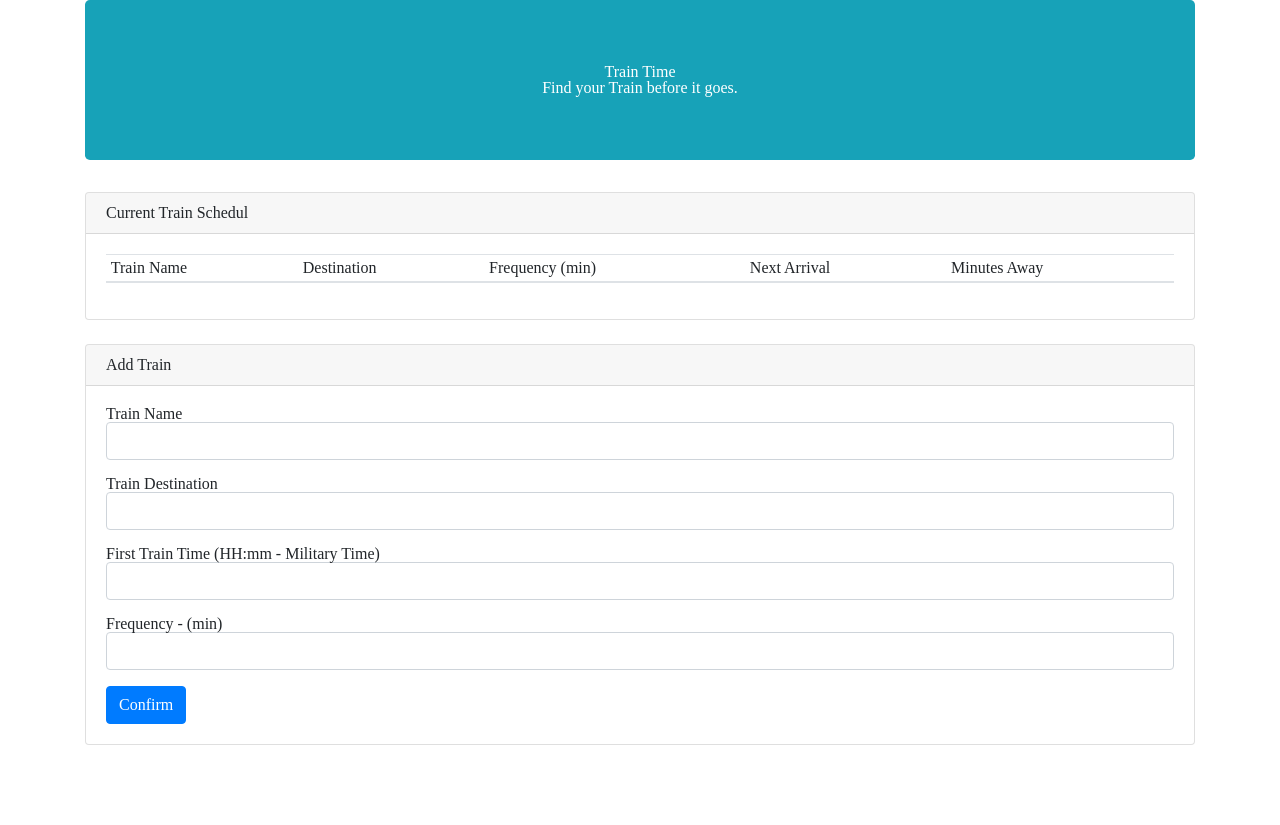
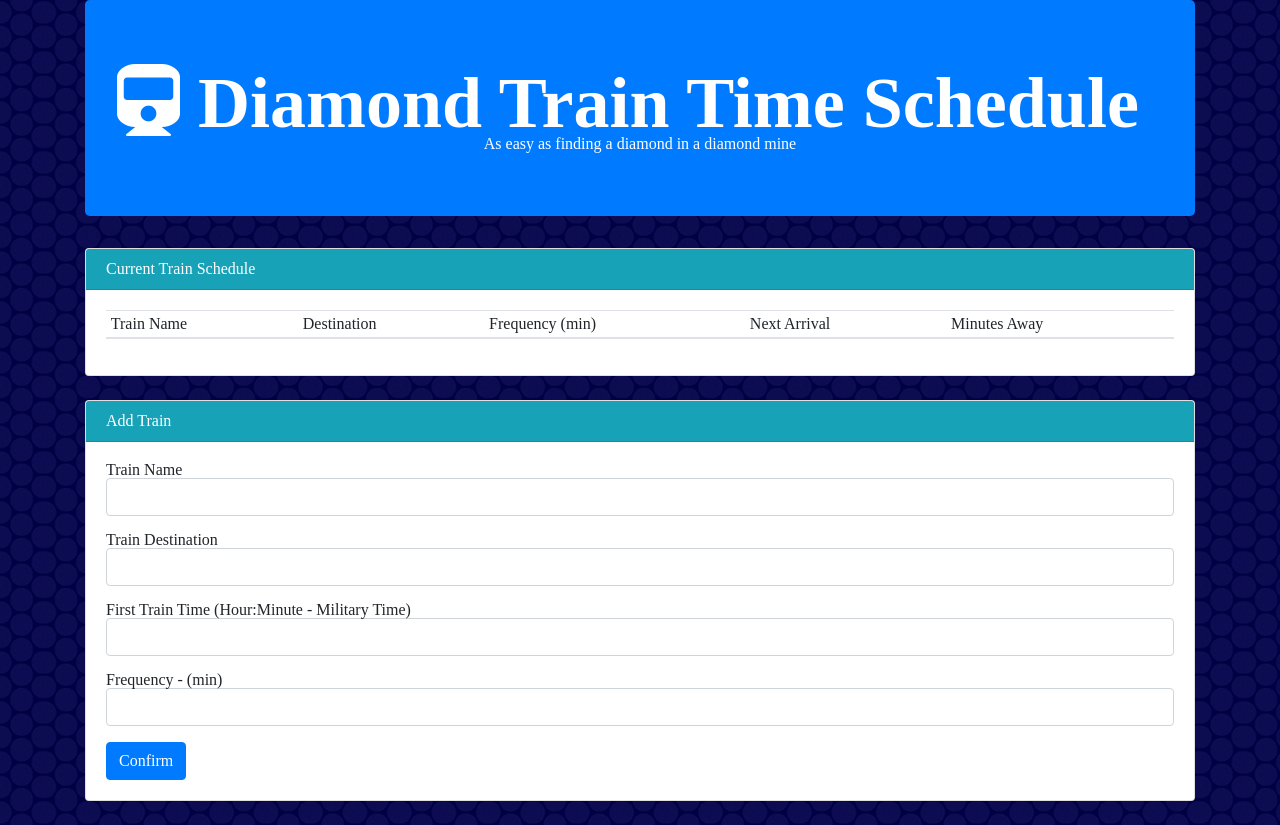
Before and after one commit to DarkCypher777/Train-Schedule, a plain HTML site: page index.html in a window 1280 px wide. Before the commit the page ends 800 px from the top, so only its background shows below. Drawn offline with nearby package versions, Linux system fonts and the light colour scheme; no server answers.

Commit message:
initial site files

```diff
--- a/assets/css/style.css
+++ b/assets/css/style.css
@@ -0,0 +1,3 @@
+body {
+    background-image: url(../images/wallpaper.png);
+}
--- a/assets/js/app.js
+++ b/assets/js/app.js
@@ -19,7 +19,6 @@ var database = firebase.database();
 
 // Button for adding trains
 $("#confirm-train").on("click", function (event) {
-    // Prevent the page from refreshing
     event.preventDefault();
 
     // user input
@@ -122,35 +121,35 @@ database.ref().on("child_added", function (childSnapshot) {
 
 
 
-// Assumptions
-var timeFreq = "";
+// // Assumptions
+// var timeFreq = "";
 
-// Time is 3:30 AM
-var firstTime = "00:00";
+// // Time is 3:30 AM
+// var firstTime = "00:00";
 
-// First Time (pushed back 1 year to make sure it comes before current time)
-var firstTimeConverted = moment(firstTime, "HH:mm").subtract(1, "years");
-console.log(firstTimeConverted);
+// // First Time (pushed back 1 year to make sure it comes before current time)
+// var firstTimeConverted = moment(firstTime, "HH:mm").subtract(1, "years");
+// console.log(firstTimeConverted);
 
-// Current Time
-var currentTime = moment();
-console.log("CURRENT TIME: " + moment(currentTime).format("hh:mm"));
+// // Current Time
+// var currentTime = moment();
+// console.log("CURRENT TIME: " + moment(currentTime).format("hh:mm"));
 
-// Difference between the times
-var diffTime = moment().diff(moment(firstTimeConverted), "minutes");
-console.log("DIFFERENCE IN TIME: " + diffTime);
+// // Difference between the times
+// var diffTime = moment().diff(moment(firstTimeConverted), "minutes");
+// console.log("DIFFERENCE IN TIME: " + diffTime);
 
-// Time apart (remainder)
-var tRemainder = diffTime % timeFreq;
-console.log(tRemainder);
+// // Time apart (remainder)
+// var tRemainder = diffTime % timeFreq;
+// console.log(tRemainder);
 
-// Minute Until Train
-var tMinutesTillTrain = timeFreq - tRemainder;
-console.log("MINUTES TILL TRAIN: " + tMinutesTillTrain);
+// // Minute Until Train
+// var tMinutesTillTrain = timeFreq - tRemainder;
+// console.log("MINUTES TILL TRAIN: " + tMinutesTillTrain);
 
-// Next Train
-var nextTrain = moment().add(tMinutesTillTrain, "minutes");
-console.log("ARRIVAL TIME: " + moment(nextTrain).format("hh:mm"));
+// // Next Train
+// var nextTrain = moment().add(tMinutesTillTrain, "minutes");
+// console.log("ARRIVAL TIME: " + moment(nextTrain).format("hh:mm"));
 
 
 // database.ref().set({
--- a/index.html
+++ b/index.html
@@ -31,16 +31,16 @@
 
     <div class="container">
 
-        <div class="jumbotron bg-info text-white">
-            <h1 class="text-center">Train Time</h1>
-            <h3 class="text-center">Find your Train before it goes.</h3>
+        <div class="jumbotron bg-primary text-white">
+            <h1 class="text-center display-3 fas fa-train"> Diamond Train Time Schedule</h1>
+            <h1 class="text-center">As easy as finding a diamond in a diamond mine</h1>
         </div>
 
         <!-- Train Schedule -->
         <div class="row">
             <div class="col-md-12">
                 <div class="card mb-4">
-                    <div class="card-header">Current Train Schedul</div>
+                    <div class="card-header bg-info text-white">Current Train Schedule</div>
                     <div class="card-body">
                         <table class="table table-sm table-hover" id="train-table">
                             <thead>
@@ -74,7 +74,7 @@
         <div class="row">
             <div class="col-md-12">
                 <div class="card mb-4">
-                    <div class="card-header">Add Train</div>
+                    <div class="card-header bg-info text-white">Add Train</div>
                     <div class="card-body">
                         <form>
 
@@ -92,7 +92,7 @@
 
                             <!-- Train Time -->
                             <div class="form-group">
-                                <label for="search">First Train Time (HH:mm - Military Time)</label>
+                                <label for="search">First Train Time (Hour:Minute - Military Time)</label>
                                 <input type="text" class="form-control" id="time-input">
                             </div>
 
```
Also changed, not shown: assets/images/wallpaper.png (added).
